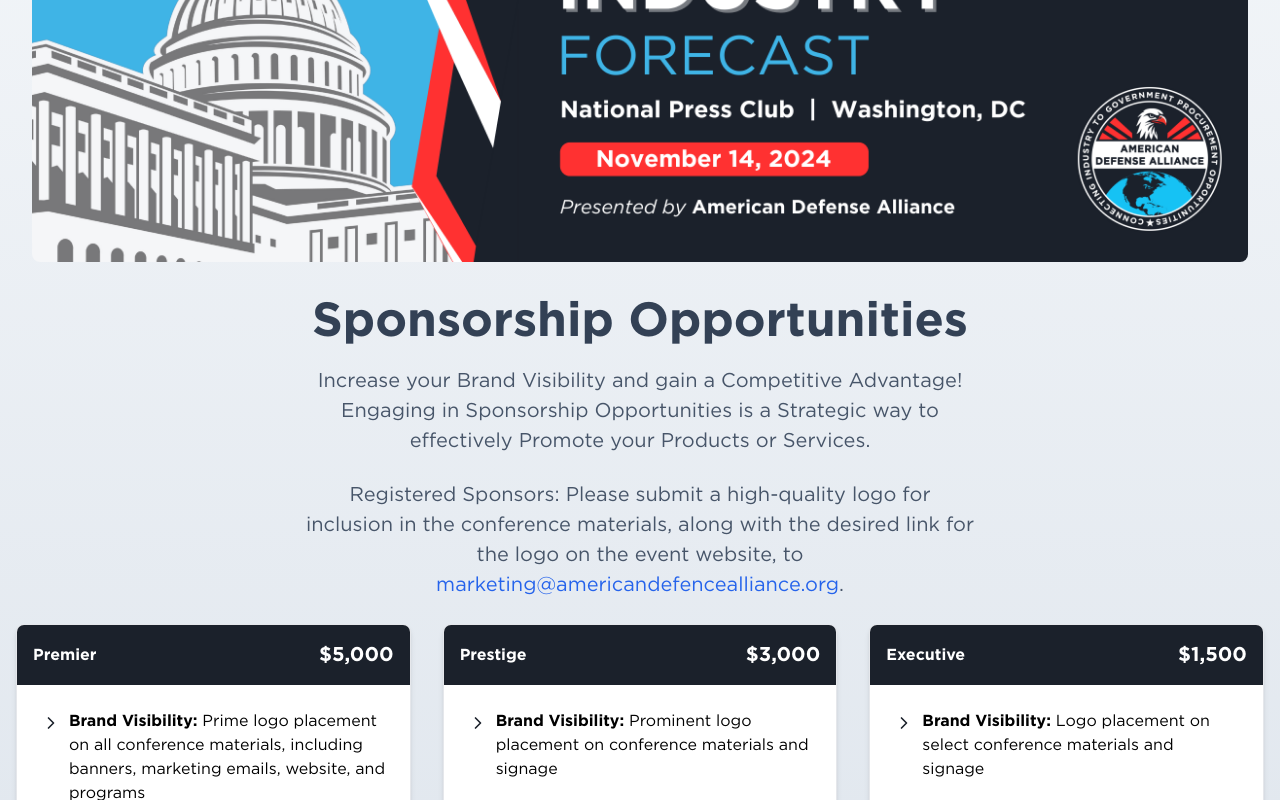
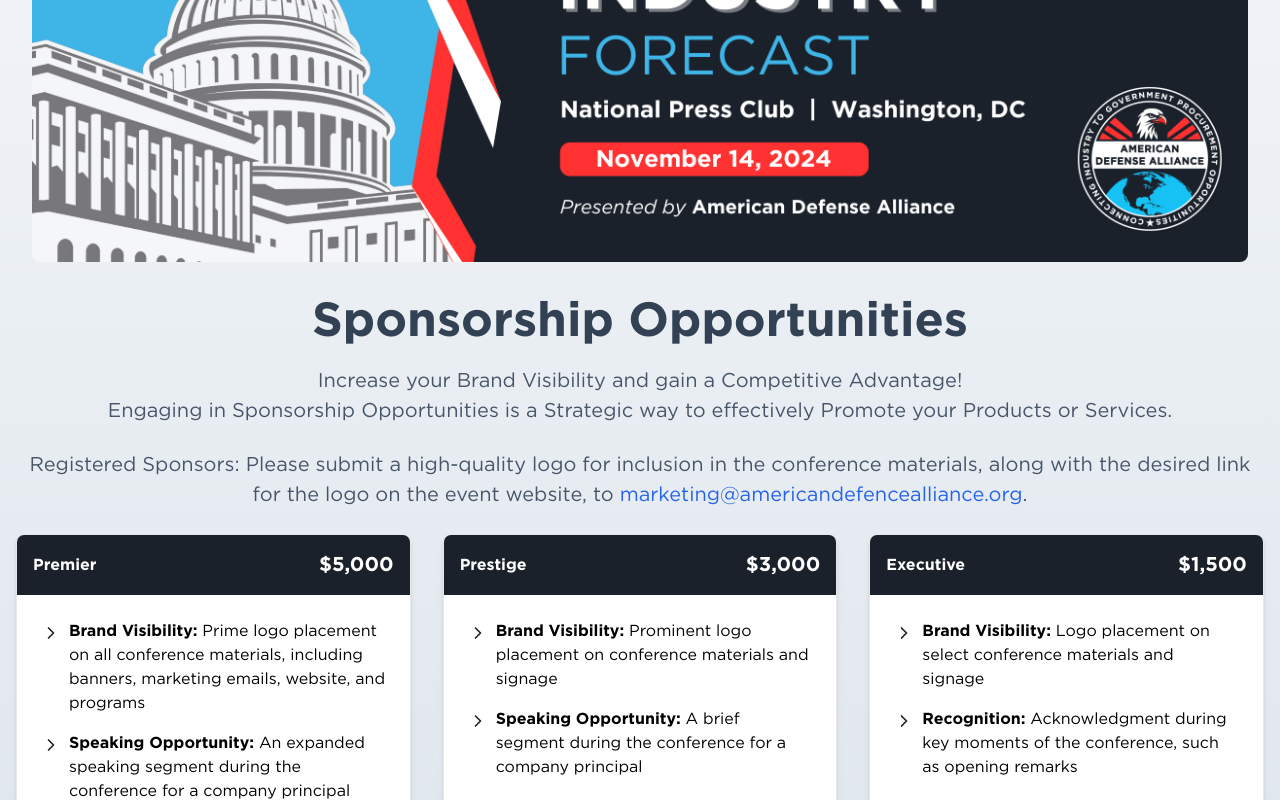
Before and after one commit to masonym/ada-website, a Next.js app: page /events/2025-defense-industry-forecast/sponsors-exhibitors/sponsorship-opportunities in a window 1280 px wide. Shown: the part 470-1270 px from the top of the page. Built offline with nearby package versions, Linux system fonts and the light colour scheme.

Commit message:
Updated container max sizing for sponsor & exhibit pages

```diff
--- a/src/app/components/ExhibitorOptions.tsx
+++ b/src/app/components/ExhibitorOptions.tsx
@@ -22,11 +22,11 @@ const ExhibitorOptions = ({ event }: ExhibitorProps) => {
                 <h1 className="text-[48px] text-center font-gotham font-bold mb-2 text-slate-700">
                     Exhibitor Opportunities
                 </h1>
-                <p className="text-[20px] font-gotham text-slate-600 w-full max-w-4xl mx-auto mb-6 text-center">
+                <p className="text-[20px] font-gotham text-slate-600 w-full mx-auto mb-6 text-center">
                 Increase your Brand Visibility and gain a Competitive Advantage!
                  <br /> Engaging in Exhibitor Opportunities is a Strategic way to effectively Promote your Products or Services.
                 </p>
-                <p className="text-[20px] font-gotham text-slate-600 w-full max-w-2xl mx-auto mb-6 text-center">
+                <p className="text-[20px] font-gotham text-slate-600 w-full mx-auto mb-6 text-center">
                     Registered Exhibitors: Please submit a high-quality logo for inclusion in the conference materials, along with the desired link for the logo on the event website, to <Link className="text-blue-600 hover:underline text-nowrap" href="mailto:marketing@americandefensealliance.org">marketing@americandefencealliance.org</Link>.
                 </p>
                 {currentEvent.exhibitors.map((item, index) => (
--- a/src/app/components/SponsorOptions.tsx
+++ b/src/app/components/SponsorOptions.tsx
@@ -24,10 +24,10 @@ const SponsorOptions = ({ event }: SponsorProps) => {
                 <h1 className="text-[48px] text-center font-gotham font-bold mb-2  text-slate-700">
                     Sponsorship Opportunities
                 </h1>
-                <p className="text-[20px] font-gotham text-slate-600 w-full max-w-2xl mx-auto mb-6 text-center">
+                <p className="text-[20px] font-gotham text-slate-600 w-full mx-auto mb-6 text-center">
                     Increase your Brand Visibility and gain a Competitive Advantage! <br></br> Engaging in Sponsorship Opportunities is a Strategic way to effectively Promote your Products or Services.
                 </p>
-                <p className="text-[20px] font-gotham text-slate-600 w-full max-w-2xl mx-auto mb-6 text-center">
+                <p className="text-[20px] font-gotham text-slate-600 w-full mx-auto mb-6 text-center">
                     Registered Sponsors: Please submit a high-quality logo for inclusion in the conference materials, along with the desired link for the logo on the event website, to <Link className="text-blue-600 hover:underline text-nowrap" href="mailto:marketing@americandefensealliance.org">marketing@americandefencealliance.org</Link>.
                 </p>
                 {/* NOTE: may need to change this later for events with 5th/6th sponsors */}
```
